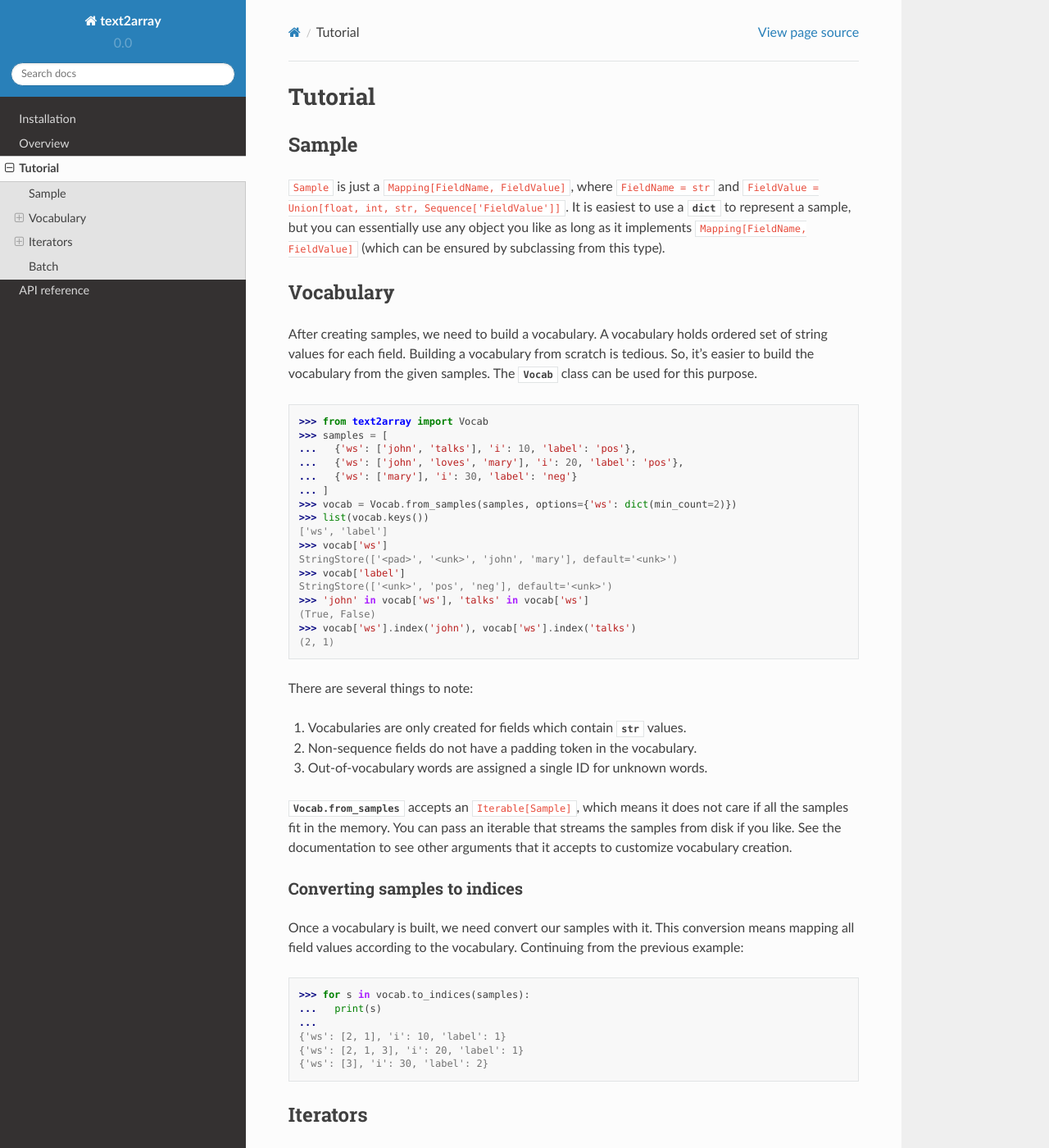
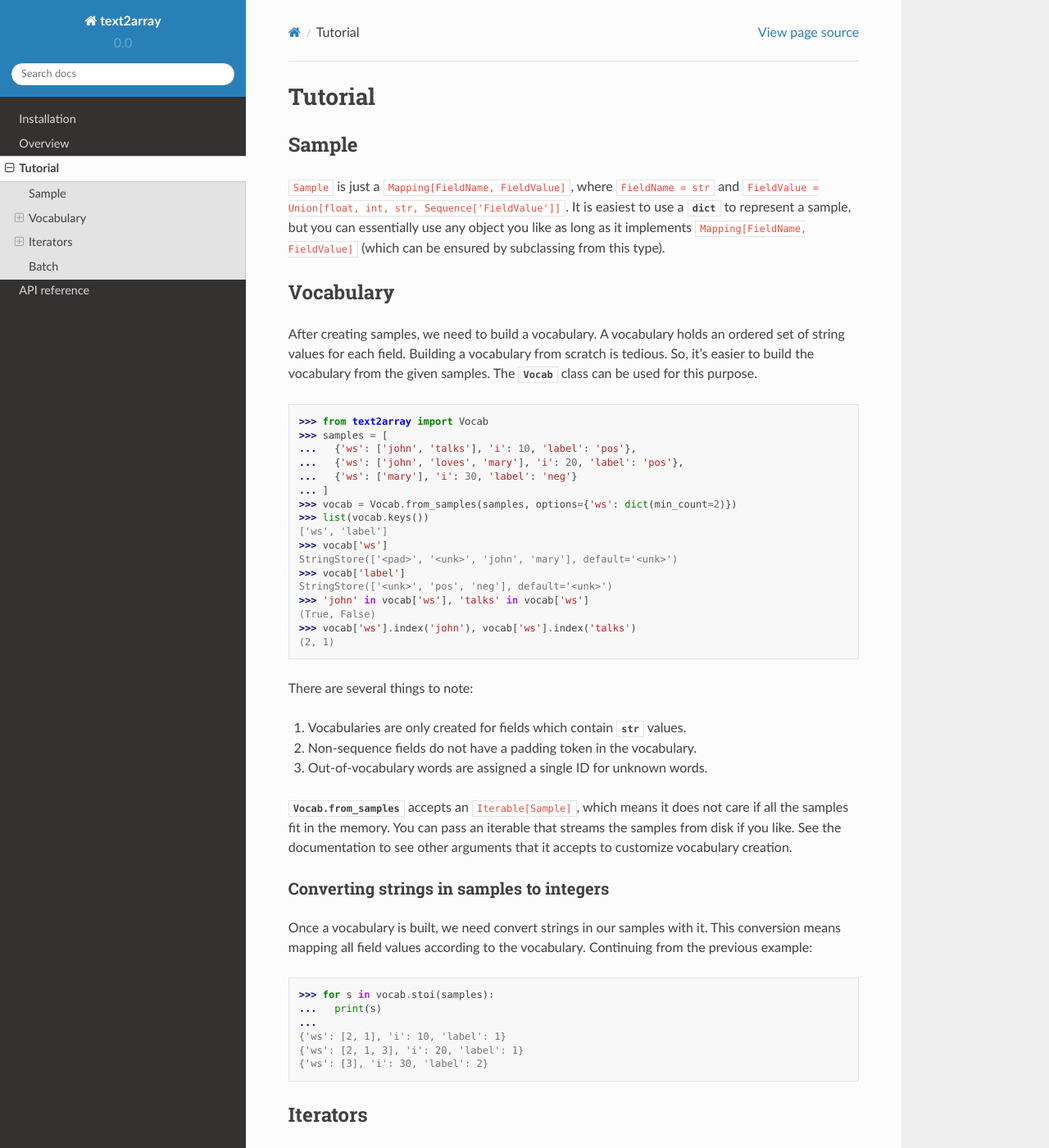
Before and after one commit to kmkurn/text2array, a Sphinx documentation site: the page built from docs/tutorial.rst, in a window 1280 px wide and 1400 px high. Shown: the whole window at 82% size. Built offline with Sphinx 7.4.7 and the Read the Docs theme 2.0.0, drawn with Linux system fonts in a browser that asks for light colours; some of the changed text lies outside the part shown.

Commit message:
Update docs

```diff
--- a/docs/quickstart.rst
+++ b/docs/quickstart.rst
@@ -34,7 +34,7 @@ Overview
     >>> # Applying vocab to samples
     >>> samples
     [{'ws': ['john', 'talks']}, {'ws': ['john', 'loves', 'mary']}, {'ws': ['mary']}]
-    >>> samples = list(vocab.to_indices(samples))
+    >>> samples = list(vocab.stoi(samples))
     >>> list(samples)
     [{'ws': [2, 1]}, {'ws': [2, 1, 3]}, {'ws': [3]}]
     >>>
--- a/docs/tutorial.rst
+++ b/docs/tutorial.rst
@@ -15,7 +15,7 @@ from this type).
 Vocabulary
 ----------
 
-After creating samples, we need to build a vocabulary. A vocabulary holds ordered set
+After creating samples, we need to build a vocabulary. A vocabulary holds an ordered set
 of string values for each field. Building a vocabulary from scratch is tedious. So, it's
 easier to build the vocabulary from the given samples. The `Vocab` class can be used for
 this purpose.
@@ -51,16 +51,16 @@ if all the samples fit in the memory. You can pass an iterable that streams the
 samples from disk if you like. See the documentation to see other arguments that
 it accepts to customize vocabulary creation.
 
-Converting samples to indices
-^^^^^^^^^^^^^^^^^^^^^^^^^^^^^
+Converting strings in samples to integers
+^^^^^^^^^^^^^^^^^^^^^^^^^^^^^^^^^^^^^^^^^
 
-Once a vocabulary is built, we need convert our samples with it. This conversion
-means mapping all field values according to the vocabulary. Continuing from the
-previous example:
+Once a vocabulary is built, we need convert strings in our samples with it. This
+conversion means mapping all field values according to the vocabulary. Continuing
+from the previous example:
 
 .. doctest::
 
-   >>> for s in vocab.to_indices(samples):
+   >>> for s in vocab.stoi(samples):
    ...   print(s)
    ...
    {'ws': [2, 1], 'i': 10, 'label': 1}
@@ -81,7 +81,7 @@ convert an ``Iterable[Sample]`` to ``Sequence[Sample]`` by converting it to a `l
 
 .. doctest::
 
-   >>> samples = list(vocab.to_indices(samples))  # now we have a sequence
+   >>> samples = list(vocab.stoi(samples))  # now we have a sequence
    >>> from random import Random
    >>> from text2array import ShuffleIterator
    >>> iterator = ShuffleIterator(samples, key=lambda s: len(s['ws']), rng=Random(1234))
@@ -137,7 +137,7 @@ padded, **no matter how deeply nested they are**.
    ...   {'ws': ['mary'], 'cs': [list('mary')]}
    ... ]
    >>> vocab = Vocab.from_samples(samples, options={'ws': dict(min_count=2), 'cs': dict(min_count=2)})
-   >>> samples = list(vocab.to_indices(samples))
+   >>> samples = list(vocab.stoi(samples))
    >>> iterator = BatchIterator(samples, batch_size=2)
    >>> it = iter(iterator)
    >>> batch = next(it)
```
